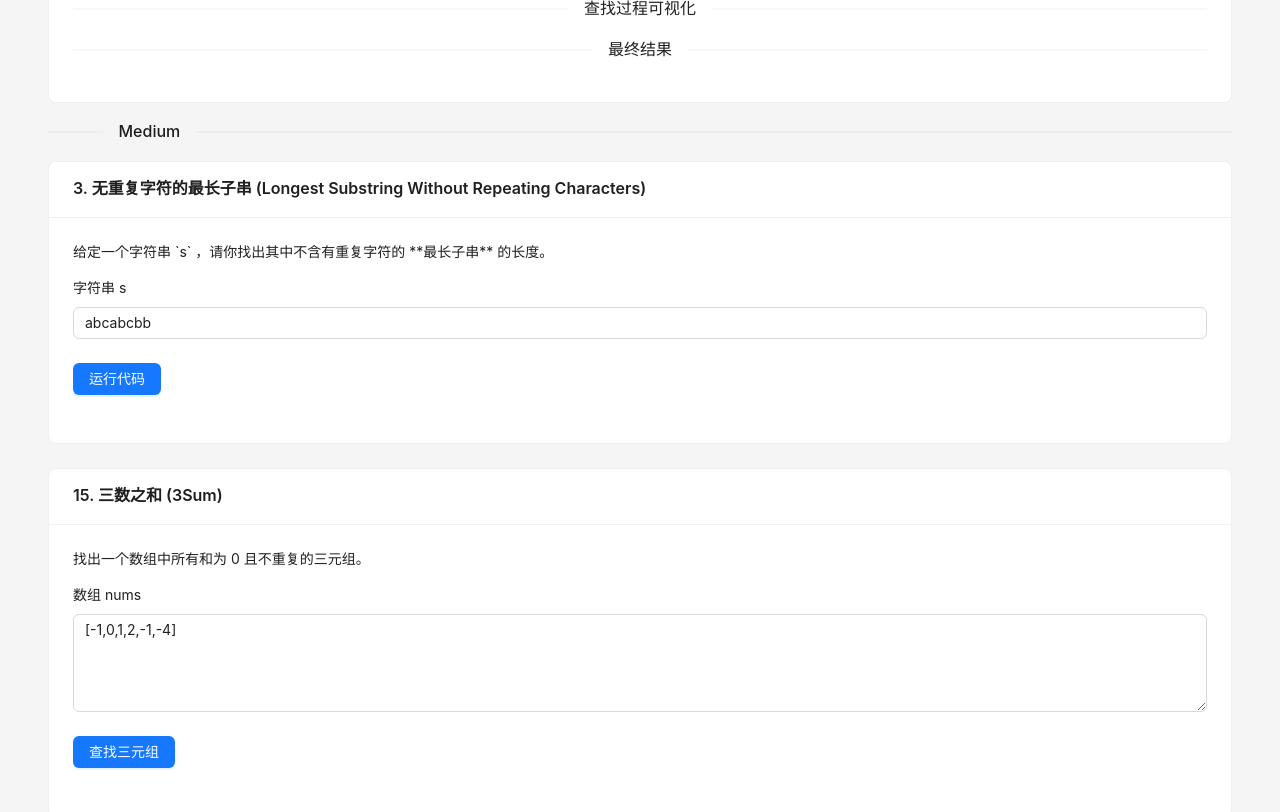
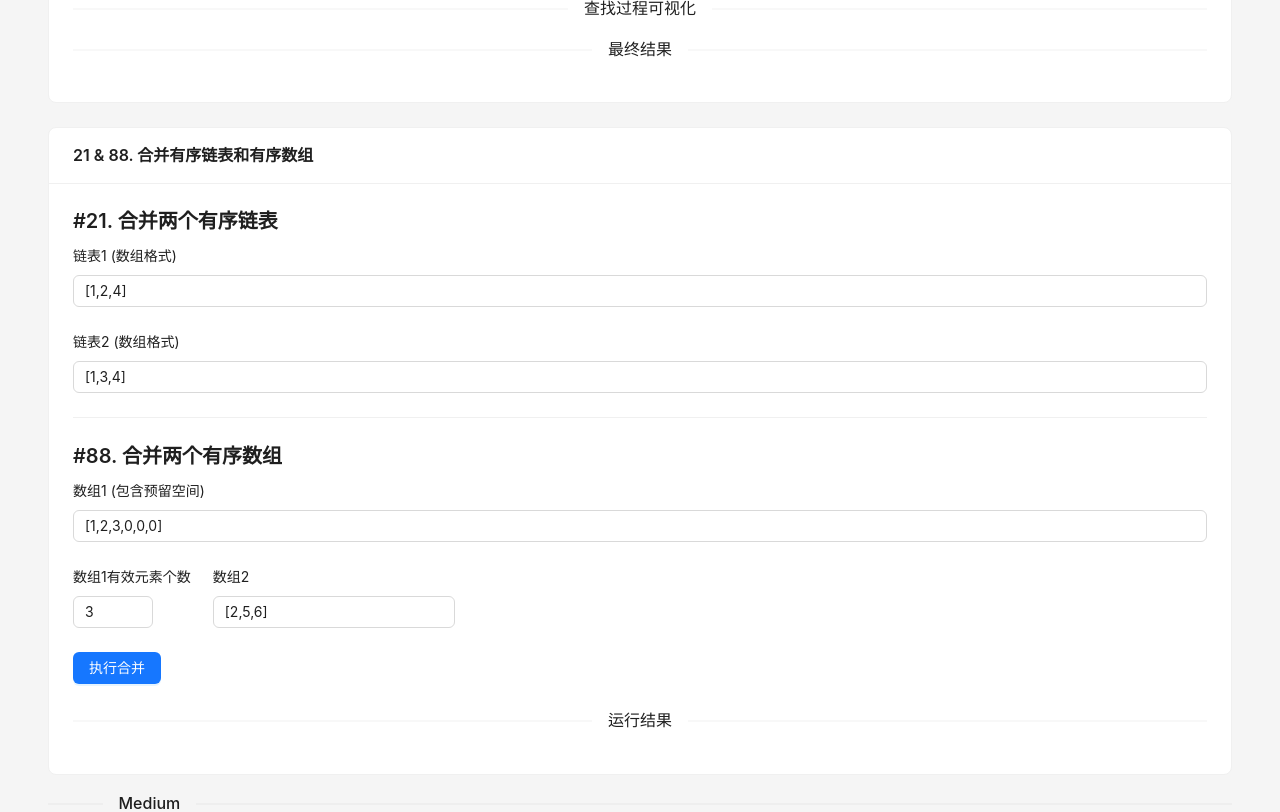
Before and after one commit to az9zz/react-dojo, a React (Vite) app: page /leetcode in a window 1280 px wide. Shown: the part 1480-2292 px from the top of the page. Built offline with nearby package versions, Linux system fonts and the light colour scheme.

Commit message:
feat(leetcode): 有序链表 和 有序数组合并

```diff
--- /dev/null
+++ b/src/leetcode/easy/021-merge-two-sorted-lists/index.tsx
@@ -0,0 +1,103 @@
+// src/leetcode/easy/021-merge-two-sorted-lists/index.tsx
+import React, { useState } from 'react'
+import { Card, Button, Typography, Form, Alert, Space, Divider, Input } from 'antd'
+import { arrayToList, listToArray, mergeTwoLists, mergeSortedArray } from './solution'
+
+const { Title } = Typography
+
+export const MergeSortedComponent: React.FC = () => {
+  const [form] = Form.useForm()
+  const [listResult, setListResult] = useState<number[] | null>(null)
+  const [arrayResult, setArrayResult] = useState<number[] | null>(null)
+  const [error, setError] = useState<string>('')
+
+  // eslint-disable-next-line @typescript-eslint/no-explicit-any
+  const handleRun = (values: any) => {
+    try {
+      setError('')
+      // --- 处理链表 ---
+      const arr1 = JSON.parse(values.list1)
+      const arr2 = JSON.parse(values.list2)
+      const list1 = arrayToList(arr1)
+      const list2 = arrayToList(arr2)
+      const mergedList = mergeTwoLists(list1, list2)
+      setListResult(listToArray(mergedList))
+
+      // --- 处理数组 ---
+      const nums1_str = values.nums1.match(/\[(.*?)\]/)[1]
+      const nums1 = JSON.parse(`[${nums1_str}]`)
+      const m = parseInt(values.m, 10)
+      const nums2 = JSON.parse(values.nums2)
+      const n = nums2.length
+      // 确保 nums1 有足够空间
+      const nums1_with_space = [...nums1.slice(0, m), ...Array(n).fill(0)]
+      mergeSortedArray(nums1_with_space, m, nums2, n)
+      setArrayResult(nums1_with_space)
+    } catch (e: unknown) {
+      if (e instanceof Error) {
+        setError(e.message || '输入格式错误，请检查。')
+      } else {
+        setError('发生未知错误。')
+      }
+    }
+  }
+
+  return (
+    <Card title="21 & 88. 合并有序链表和有序数组">
+      <Form
+        form={form}
+        onFinish={handleRun}
+        layout="vertical"
+        initialValues={{
+          list1: '[1,2,4]',
+          list2: '[1,3,4]',
+          nums1: '[1,2,3,0,0,0]',
+          m: '3',
+          nums2: '[2,5,6]',
+        }}
+      >
+        <Title level={4}>#21. 合并两个有序链表</Title>
+        <Form.Item name="list1" label="链表1 (数组格式)">
+          <Input />
+        </Form.Item>
+        <Form.Item name="list2" label="链表2 (数组格式)">
+          <Input />
+        </Form.Item>
+
+        <Divider />
+
+        <Title level={4}>#88. 合并两个有序数组</Title>
+        <Form.Item name="nums1" label="数组1 (包含预留空间)">
+          <Input />
+        </Form.Item>
+        <Space>
+          <Form.Item name="m" label="数组1有效元素个数">
+            <Input style={{ width: '80px' }} />
+          </Form.Item>
+          <Form.Item name="nums2" label="数组2">
+            <Input />
+          </Form.Item>
+        </Space>
+
+        <Form.Item>
+          <Button type="primary" htmlType="submit">
+            执行合并
+          </Button>
+        </Form.Item>
+      </Form>
+
+      <Divider>运行结果</Divider>
+      {(listResult || arrayResult || error) && (
+        <Space direction="vertical" style={{ width: '100%' }}>
+          {listResult && (
+            <Alert message={`链表合并结果: [${listResult.join(', ')}]`} type="success" />
+          )}
+          {arrayResult && (
+            <Alert message={`数组合并结果: [${arrayResult.join(', ')}]`} type="success" />
+          )}
+          {error && <Alert message={error} type="error" showIcon />}
+        </Space>
+      )}
+    </Card>
+  )
+}
--- /dev/null
+++ b/src/leetcode/easy/021-merge-two-sorted-lists/solution.ts
@@ -0,0 +1,93 @@
+// src/leetcode/easy/021-merge-two-sorted-lists/solution.ts
+
+// --- 链表部分 ---
+export class ListNode {
+  val: number
+  next: ListNode | null
+  constructor(val?: number, next?: ListNode | null) {
+    this.val = val === undefined ? 0 : val
+    this.next = next === undefined ? null : next
+  }
+}
+
+/**
+ * 辅助函数：数组转链表
+ */
+export function arrayToList(arr: number[]): ListNode | null {
+  if (!arr || arr.length === 0) return null
+  const dummyHead = new ListNode()
+  let current = dummyHead
+  for (const val of arr) {
+    current.next = new ListNode(val)
+    current = current.next
+  }
+  return dummyHead.next
+}
+
+/**
+ * 辅助函数：链表转数组
+ */
+export function listToArray(head: ListNode | null): number[] {
+  const arr: number[] = []
+  let current = head
+  while (current) {
+    arr.push(current.val)
+    current = current.next
+  }
+  return arr
+}
+
+/**
+ * 21. 合并两个有序链表
+ */
+export function mergeTwoLists(list1: ListNode | null, list2: ListNode | null): ListNode | null {
+  const dummyHead = new ListNode()
+  let current = dummyHead
+  let p1 = list1
+  let p2 = list2
+
+  while (p1 && p2) {
+    if (p1.val < p2.val) {
+      current.next = p1
+      p1 = p1.next
+    } else {
+      current.next = p2
+      p2 = p2.next
+    }
+    current = current.next
+  }
+
+  // 链接剩余部分
+  current.next = p1 || p2
+
+  return dummyHead.next
+}
+
+// --- 数组部分 ---
+
+/**
+ * 88. 合并两个有序数组 (原地修改)
+ */
+export function mergeSortedArray(nums1: number[], m: number, nums2: number[], n: number): void {
+  let p1 = m - 1
+  let p2 = n - 1
+  let p = m + n - 1
+
+  while (p1 >= 0 && p2 >= 0) {
+    if (nums1[p1] > nums2[p2]) {
+      nums1[p] = nums1[p1]
+      p1--
+    } else {
+      nums1[p] = nums2[p2]
+      p2--
+    }
+    p--
+  }
+
+  // 如果 nums2 还有剩余元素
+  while (p2 >= 0) {
+    nums1[p] = nums2[p2]
+    p2--
+    p--
+  }
+}
--- a/src/pages/LeetCodePage/index.tsx
+++ b/src/pages/LeetCodePage/index.tsx
@@ -17,6 +17,7 @@ import { NumIslandsComponent } from '../../leetcode/medium/200-number-of-islands
 import { LevelOrderTraversalComponent } from '../../leetcode/medium/102-binary-tree-level-order-traversal'
 import { PalindromicSubstringsComponent } from '../../leetcode/medium/647-palindromic-substrings'
 import { LRUCacheComponent } from '../../leetcode/medium/146-lru-cache'
+import { MergeSortedComponent } from '../../leetcode/easy/021-merge-two-sorted-lists'
 
 const { Title } = Typography
 
@@ -32,6 +33,9 @@ const LeetCodePage: React.FC = () => {
       <LinkedListCycleComponent />
       <div style={{ marginTop: '24px' }} />
       <BinarySearchComponent />
+      <div style={{ marginTop: '24px' }} />
+      <MergeSortedComponent />
+
       <Divider orientation="left">Medium</Divider>
       <LongestSubstringComponent />
       <div style={{ marginTop: '24px' }} />
```
Also changed, not shown: src/leetcode/easy/021-merge-two-sorted-lists/README.md (added).
